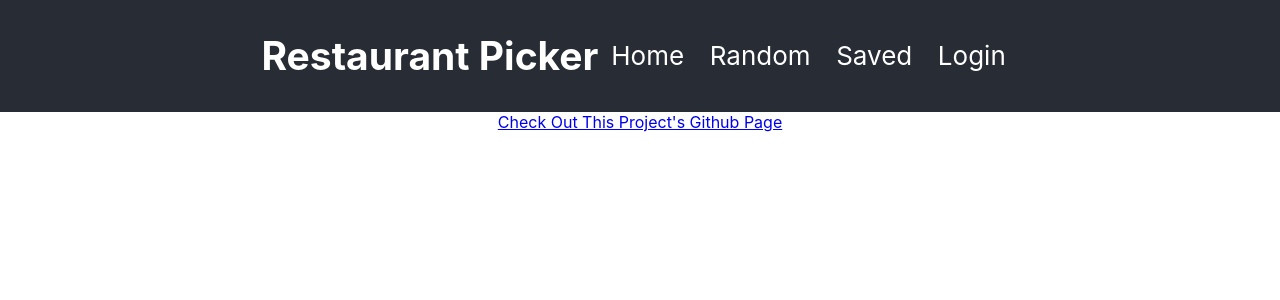
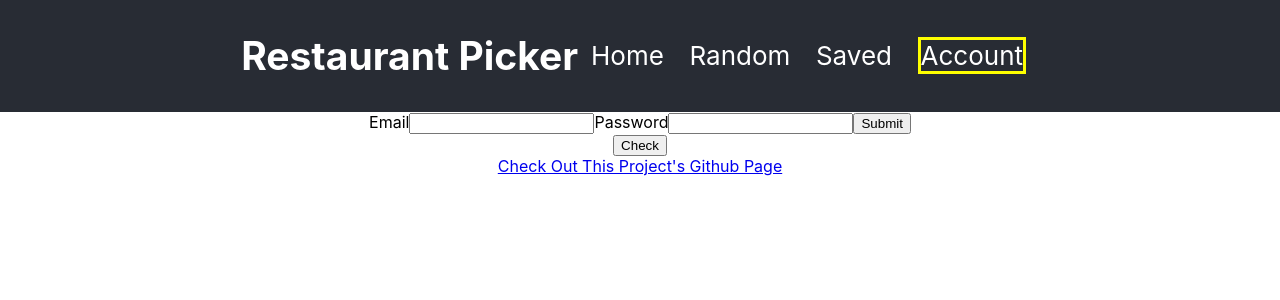
Before and after one commit to NeedsAUsername/food-picker, a React (Create React App) app: page /account in a window 1280 px wide. Shown: the top 300 px of the page. Built offline with nearby package versions, Linux system fonts and the light colour scheme.

Commit message:
Creates Container for auth

```diff
--- a/src/App.js
+++ b/src/App.js
@@ -5,7 +5,7 @@ import {connect} from 'react-redux';
 import SearchContainer from './search/container';
 import RandomizerContainer from './randomizer/container';
 import UserContainer from './user/container';
-import Login from './authentication/login';
+import AuthenticationContainer from './authentication/container';
 import Navbar from './layout/navbar';
 import Footer from './layout/footer';
 import {emptyRestaurants} from './actions/emptyRestaurants';
@@ -13,7 +13,7 @@ import {emptyRestaurants} from './actions/emptyRestaurants';
 const routes = [{path: '/', name: 'Home'},
   {path: '/random', name: 'Random'},
   {path: '/saved', name: 'Saved'},
-  {path: '/login', name: 'Login'}
+  {path: '/account', name: 'Account'}
 ];
 
 class App extends Component {
@@ -25,7 +25,7 @@ class App extends Component {
           <Route exact path='/' component={SearchContainer} />
           <Route exact path='/random' component={RandomizerContainer} />
           <Route exact path='/saved' component={UserContainer} />
-          <Route exact path='/login' component={Login} />
+          <Route exact path='/account' component={AuthenticationContainer} />
           <Footer />
         </div>
       </Router>
--- a/src/actions/checkUser.js
+++ b/src/actions/checkUser.js
@@ -1,4 +1,3 @@
-// Not going to go to reducer. Intended to be used in other components by itself.
 // async functions will always return a promise
 export async function checkUser() {
   const url = `${process.env.REACT_APP_RAILS_API}/users/current`;
--- /dev/null
+++ b/src/authentication/container.js
@@ -0,0 +1,22 @@
+import React from 'react';
+import {connect} from 'react-redux';
+import Login from './login';
+import {checkUser} from '../actions/checkUser.js';
+
+class AuthenticationContainer extends React.Component {
+
+  handleCheck = (event) => {
+    checkUser().then(user => console.log(user))
+  }
+
+  render () {
+    return (
+      <div>
+        <Login />
+        <button onClick={this.handleCheck}>Check</button>
+      </div>
+    )
+  }
+}
+
+export default connect(null, {checkUser})(AuthenticationContainer);
--- a/src/authentication/login.js
+++ b/src/authentication/login.js
@@ -1,7 +1,6 @@
 import React from 'react';
 import {connect} from 'react-redux';
 import {login} from '../actions/login';
-import {checkUser} from '../actions/checkUser.js';
 
 class Login extends React.Component {
   state = {
@@ -11,14 +10,11 @@ class Login extends React.Component {
   handleChange = (event) => {
     this.setState({
       [event.target.name]: event.target.value
-    }, () => console.log(this.state))
+    })
   }
   handleSubmit = (event) => {
     event.preventDefault();
     this.props.login(this.state);
-  }
-  handleCheck = (event) => {
-    checkUser().then(user => console.log(user))
   }
   render () {
     return (
@@ -32,8 +28,6 @@ class Login extends React.Component {
             onChange={this.handleChange}/>
           <input type="submit" placeholder="submit"/>
         </form>
-
-        <button onClick={this.handleCheck}>Check</button>
       </div>
     )
   }
```
